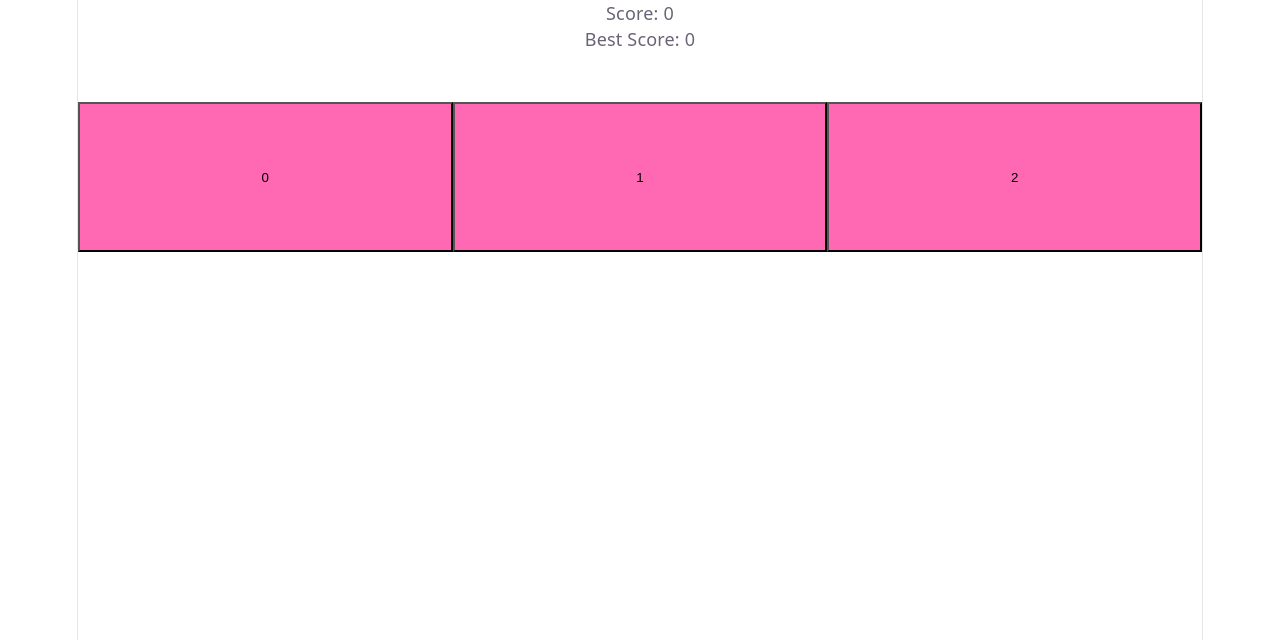
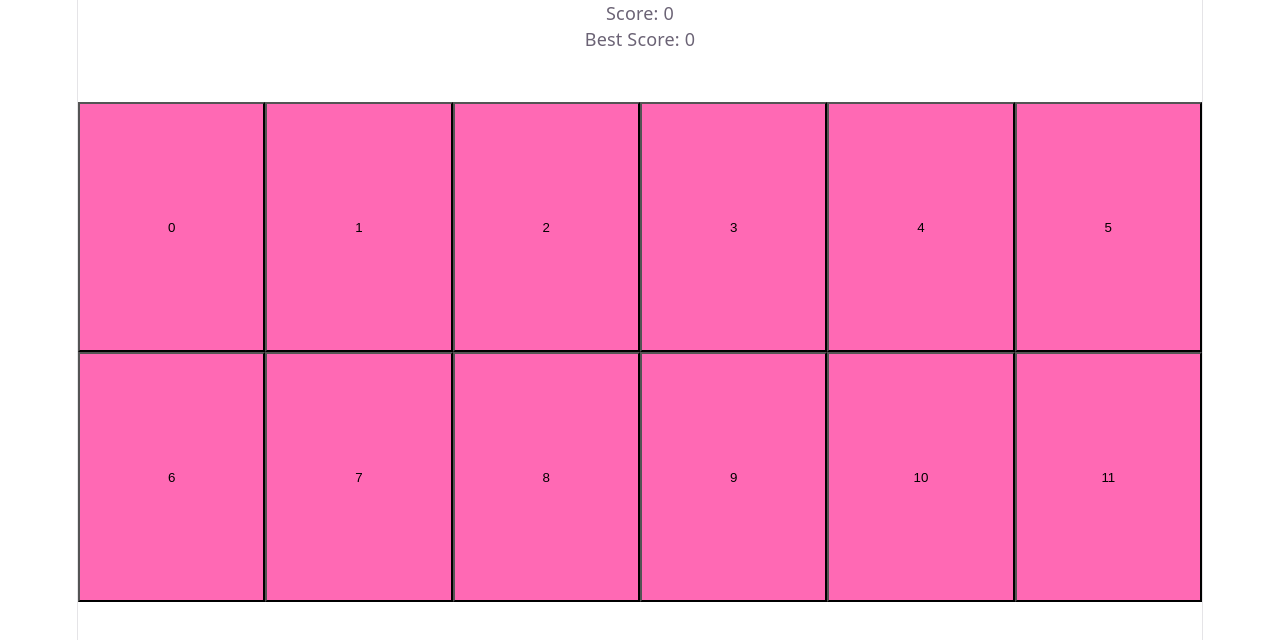
Before and after one commit to Gaurav-zero/memoryCardGame, a React (Vite) app: page / in a window 1280 px wide. Shown: the top 640 px of the page. Built offline with nearby package versions, Linux system fonts and the light colour scheme; no server answers.

Commit message:
add more buttons and fetch image from API(not working yet)

```diff
--- a/src/components/grids.jsx
+++ b/src/components/grids.jsx
@@ -1,11 +1,27 @@
 import { useState } from "react";
-import { BtnStyle, BtnContainer } from "../styles/grids";
+import { Button, BtnContainer } from "../styles/grids";
 
 function Grids(){
-    const [clicks, setClicks]= useState([0,0,0]);
+    const [clicks, setClicks]= useState([0,0,0,0,0,0,0,0,0,0,0,0]);
     const [currScore, setCurrScore]= useState(0);
     const [bestScore, setBestScore]= useState(0);
-    const [items, setItems]= useState([0,1,2]);
+    const [items, setItems]= useState([0,1,2,3,4,5,6,7,8,9,10,11]);
+
+    let pokeUrl="";
+
+    function FindUrl(){
+        fetch('https://pokeapi.co/api/v2/pokemon/ditto')
+            .then(function(response){
+                return(response.json());
+            })
+            .then(function(response){
+                pokeUrl= response.sprites.back_default;
+                console.log(pokeUrl);
+            });
+    }
+
+    FindUrl();
+
 
     function manageScore(e){
         const index= Number(e.target.value);
@@ -18,7 +34,7 @@ function Grids(){
             setCurrScore(currScore+1);
         }
         else{
-            setClicks([0,0,0]);
+            setClicks([0,0,0,0,0,0,0,0,0,0,0,0]);
 
             if(currScore > bestScore) setBestScore(currScore);
             setCurrScore(0);
@@ -58,22 +74,18 @@ function Grids(){
             <div style={BtnContainer}>
                 {items.map(item =>{
                     return(
-                        <button
+                        <Button
                             key={item}
-                            onClick={(e)=>{ manageScore(e); handleClick()}}
-                            style={BtnStyle}
-                            value={item}
-                        >
-
-                            {item}
-
-                        </button>
+                            text={item}
+                            handleClick={handleClick}
+                            manageScore={manageScore}
+                            item={item}
+                            url={pokeUrl}
+                        />
                     )
                 })}
             </div>
-
         </div>
-
     )
 }
 
--- a/src/styles/grids.jsx
+++ b/src/styles/grids.jsx
@@ -1,15 +1,26 @@
-const BtnStyle= {
-    height: "150px",
-    backgroundColor: "hotpink",
-    display: "inline",
-    width: "inherit"
-};
+import background from "../assets/hero.png"
+
+function Button({text,url,handleClick,manageScore,item}){
+    const BtnStyle= {
+        height: "250px",
+        backgroundColor: "hotpink",
+        display: "inline",
+        width: "inherit",
+        backgroundImage: `URL(${url})`,
+    };
+
+    return(
+        <button style={BtnStyle} onClick={(e)=> {manageScore(e); handleClick()}}  value={item}>{text}</button>
+    );
+}
+
+
 
 const BtnContainer= {
     display : "grid",
-    gridTemplateRows:"repeat(3,1fr)",
-    gridTemplateColumns:"repeat(3, 1fr)",
+    gridTemplateRows:"repeat(2,1fr)",
+    gridTemplateColumns:"repeat(6, 1fr)",
     marginTop: "50px",
 };
 
-export {BtnStyle, BtnContainer};
+export {Button, BtnContainer};
```
